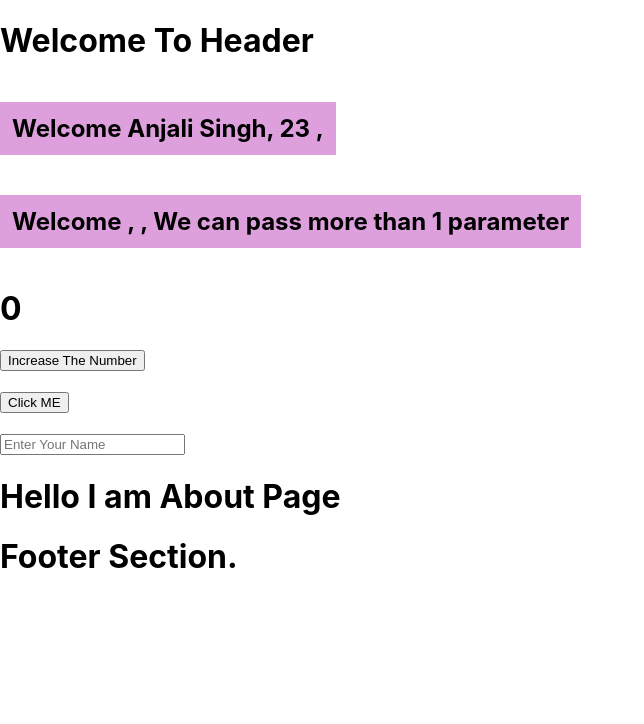
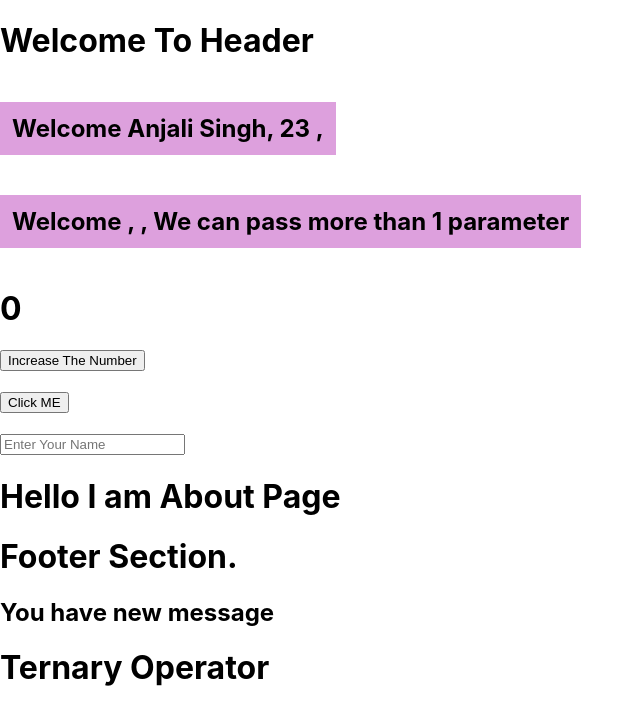
Before and after one commit to anjaliraut1125-alt/React, a React (Create React App) app: page / in a window 1280 px wide. Shown: the top 724 px of the page, without its empty margins (0-644 px from the left). Built offline with nearby package versions, Linux system fonts and the light colour scheme.

Commit message:
neww work

```diff
--- a/src/App.js
+++ b/src/App.js
@@ -5,6 +5,8 @@ import Footer from './Components/Footer';
 import Home from './Pages/Home';
 import About from './Pages/About';
 import Counter from './Pages/Counter';
+import Conditional from './Pages/Conditional';
+import Ternary from './Pages/Ternary';
 
 function App() {
   return (
@@ -15,6 +17,9 @@ function App() {
     <Counter/>
     <About/>
     <Footer/>
+
+    <Conditional/>
+    <Ternary/>
     </>
 
   );
--- /dev/null
+++ b/src/Pages/Conditional.js
@@ -0,0 +1,25 @@
+import React from "react";
+
+function Conditional(){
+
+    const message = true;
+
+//     let isLoggedin = true;
+
+//  if(isLoggedin){
+//     return <h1>Welcome User I'm Conditional Rendering</h1>;
+//  }else {
+//     return <h1>I am not Conditional Rendering</h1>;
+//  }
+
+    return(
+        <div>
+            {message && <h2>You have new message</h2>}
+        </div>
+    );
+
+
+}
+
+
+export default Conditional;
--- /dev/null
+++ b/src/Pages/Ternary.js
@@ -0,0 +1,14 @@
+import React from "react";
+
+function Ternary(){
+    const isLoggedin = false;
+
+    return(
+        <div>
+            {isLoggedin ? <h1>Welcome Back</h1>: <h1>Ternary Operator</h1>}
+        </div>
+    );
+
+}
+
+export default Ternary;
```
